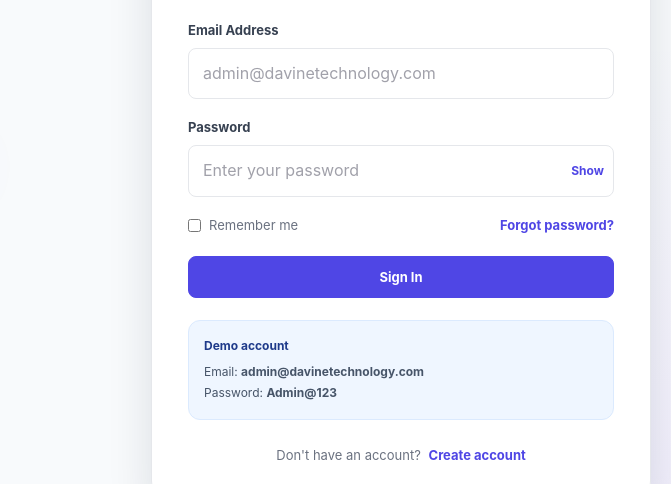
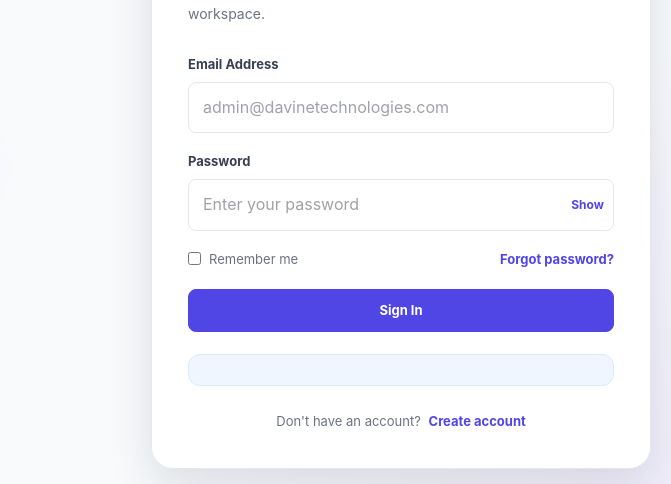
Before and after one commit to Sehaj0007/TalentFlow-AI-AWS, a plain HTML site: page index.html in a window 1280 px wide. Shown: the part 236-720 px from the top of the page, 609-1280 px from the left. Drawn offline with Linux system fonts and the light colour scheme.

Commit message:
Add files via upload

```diff
--- a/index.html
+++ b/index.html
@@ -50,7 +50,7 @@
                     <div class="form-group">
                         <label>Email Address</label>
 
-                        <input type="email" id="loginEmail" placeholder="admin@davinetechnology.com" required>
+                        <input type="email" id="loginEmail" placeholder="admin@davinetechnologies.com" required>
                     </div>
 
                     <div class="form-group">
@@ -87,18 +87,6 @@
                 </form>
 
                 <div class="demo-login">
-
-                    <strong>Demo account</strong>
-
-                    <p>
-                        Email:
-                        <b>admin@davinetechnology.com</b>
-                    </p>
-
-                    <p>
-                        Password:
-                        <b>Admin@123</b>
-                    </p>
 
                 </div>
 
```
